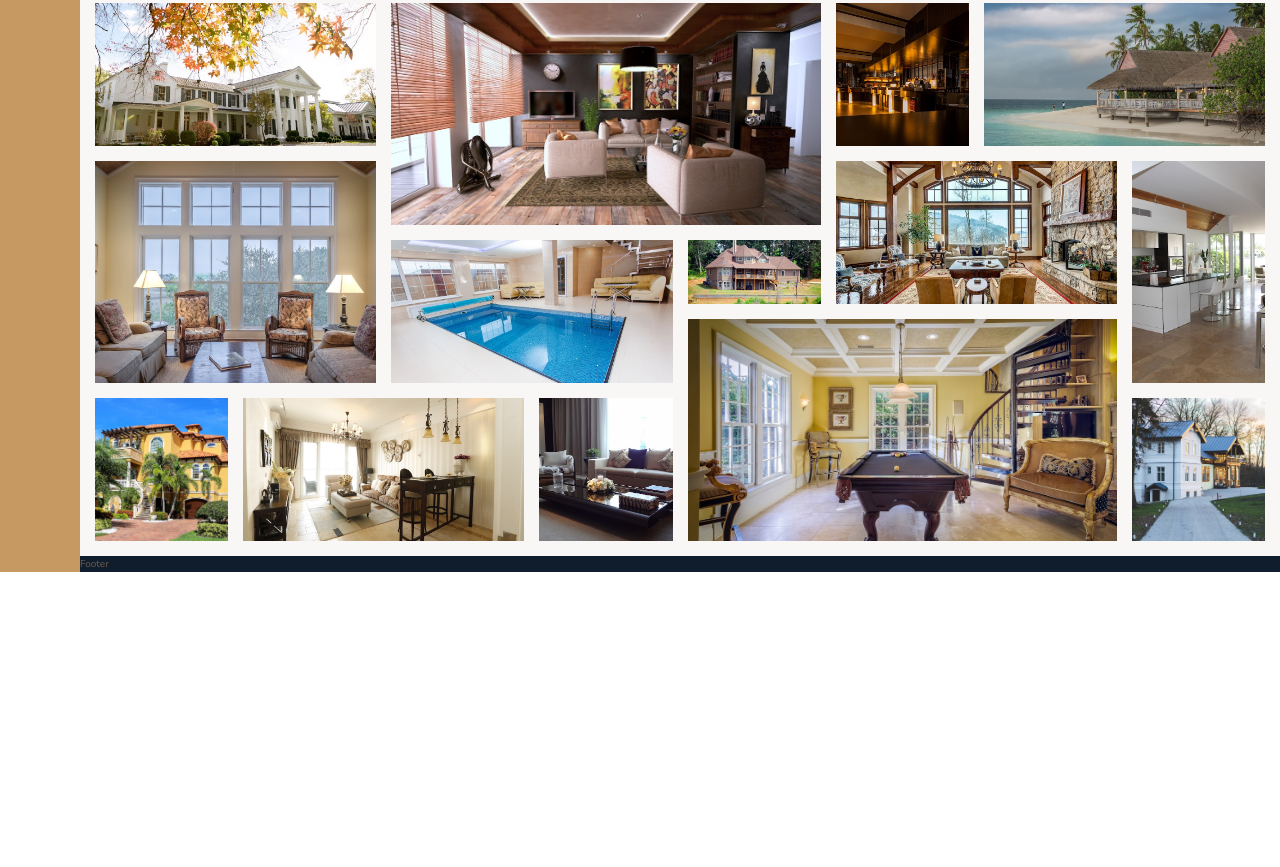
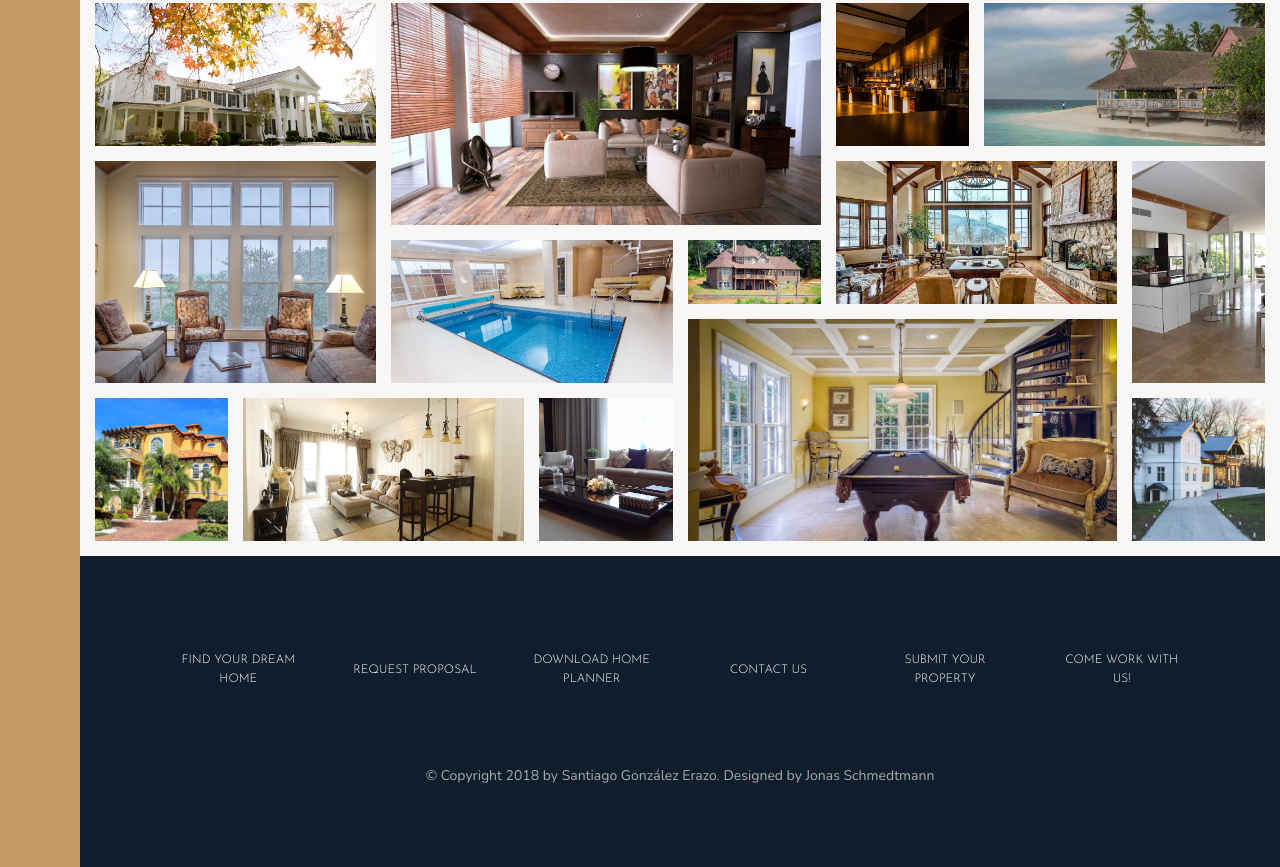
Before and after one commit to santi-go/nexter, a website: page index.html in a window 1280 px wide. Shown: the part 3084-3951 px from the top of the page. Before the commit the page ends 3656 px from the top, so only its background shows below. Drawn offline with nearby package versions, Linux system fonts and the light colour scheme.

Commit message:
Footer Section

```diff
--- a/index.html
+++ b/index.html
@@ -366,7 +366,17 @@
       </section>
 
       <footer class="footer">
-        Footer
+        <ul class="nav">
+          <li class="nav__item"><a href="#" class="nav__link">Find your dream home</a></li>
+          <li class="nav__item"><a href="#" class="nav__link">Request proposal</a></li>
+          <li class="nav__item"><a href="#" class="nav__link">Download home planner</a></li>
+          <li class="nav__item"><a href="#" class="nav__link">Contact Us</a></li>
+          <li class="nav__item"><a href="#" class="nav__link">Submit your property</a></li>
+          <li class="nav__item"><a href="#" class="nav__link">Come work with us!</a></li>
+        </ul>
+        <p class="copyright">
+          &copy; Copyright 2018 by Santiago González Erazo. Designed by Jonas Schmedtmann
+        </p>
       </footer>
     </body>
 </html>
--- a/sass/_footer.scss
+++ b/sass/_footer.scss
@@ -1,4 +1,42 @@
 .footer {
   background-color: $color-secondary;
   grid-column: full-start / full-end;
+  padding: 8rem;
 }
+
+.nav {
+  list-style: none;
+
+  display: grid;
+  grid-template-columns: repeat(auto-fit, minmax(10rem, 1fr));
+  grid-gap: 2rem;
+  align-items: center;
+
+  &__link:link,
+  &__link:visited {
+    font-size: 1.2rem;
+    color: #fff;
+    text-decoration: none;
+    font-family: $font-display;
+    text-transform: uppercase;
+    text-align: center;
+    padding: 1.5rem;
+    display: block;
+    transition: all .2s;
+  }
+
+  &__link:hover,
+  &__link:active {
+    background-color: rgba(#fff, .05);
+    transform: translateY(-3px);
+  }
+}
+
+.copyright {
+  font-size: 1.4rem;
+  color: $color-grey-light-2;
+  margin: 0 auto;
+  margin-top: 6rem;
+  text-align: center;
+  width: 60%;
+}
```
Also changed, not shown: css/style.css.
